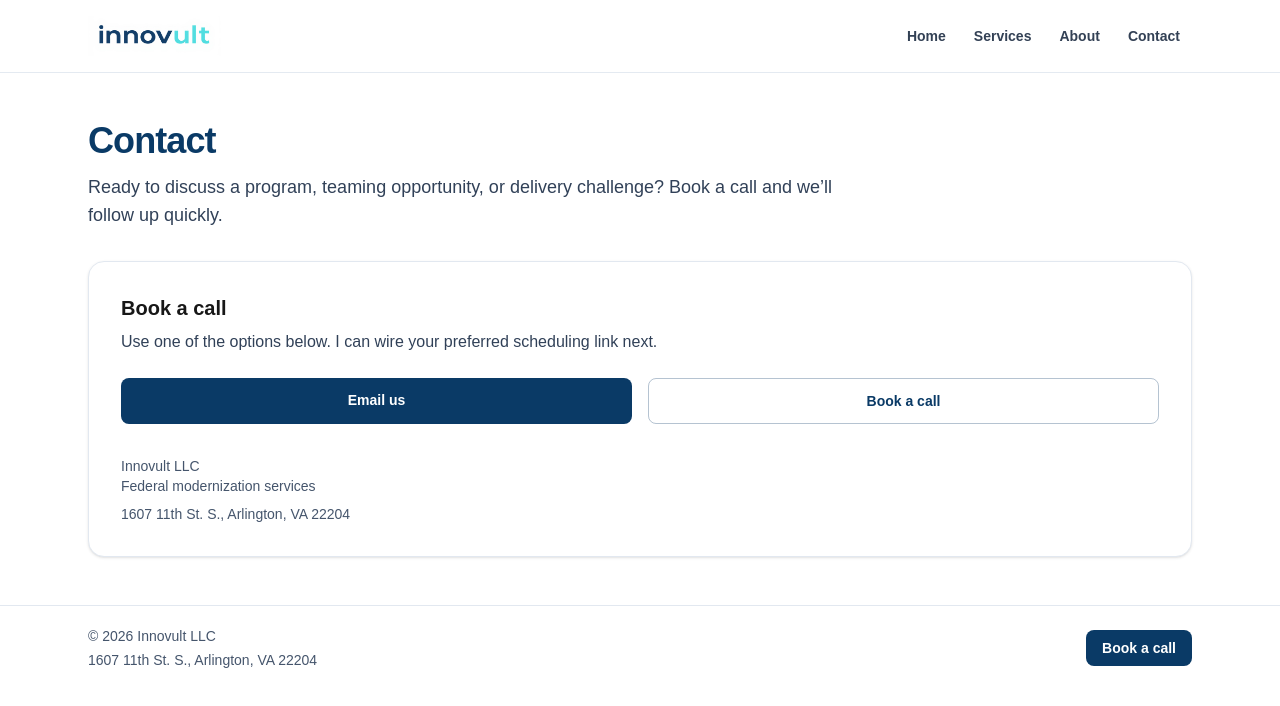
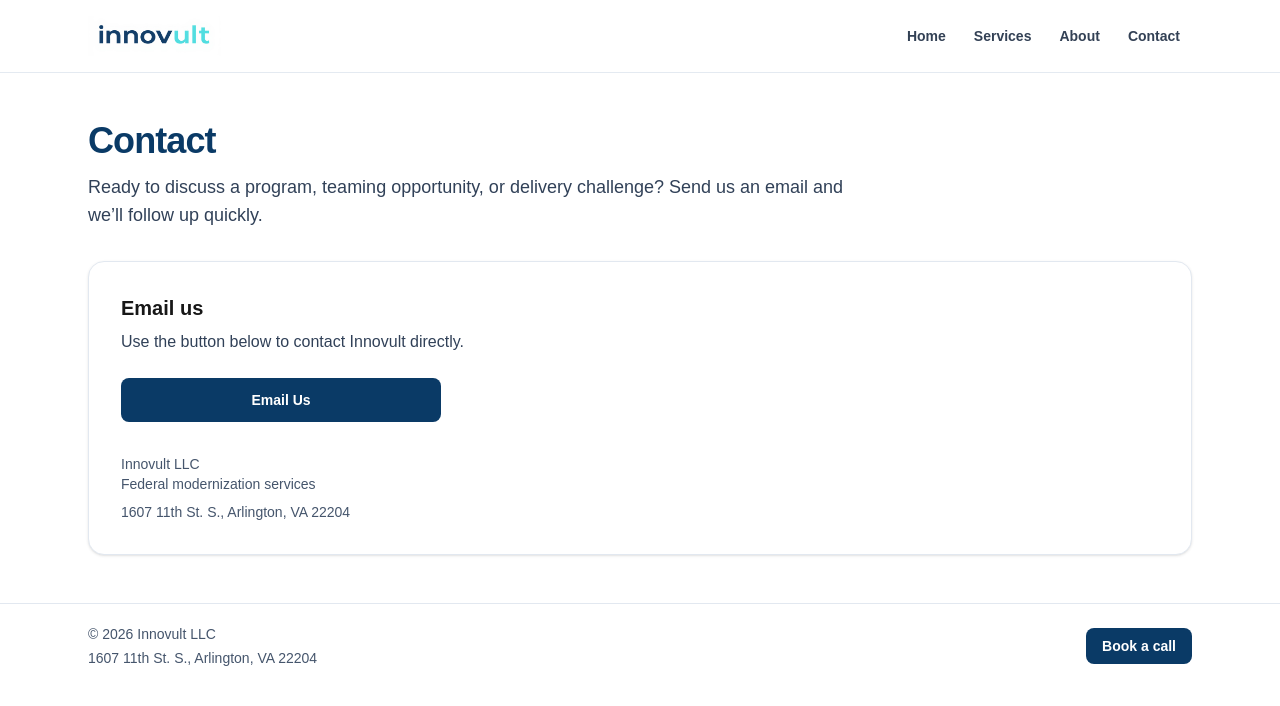
Before and after one commit to jtimbers3/innovult-site, a Next.js app in the folder innovult-site/: page /contact in a window 1280 px wide. Shown: the top 706 px of the page. Built offline with nearby package versions, Linux system fonts and the light colour scheme.

Commit message:
Simplify Contact page to Email Us only

```diff
--- a/innovult-site/src/app/contact/page.tsx
+++ b/innovult-site/src/app/contact/page.tsx
@@ -4,26 +4,20 @@ export default function ContactPage() {
       <section>
         <h1 className="text-4xl font-bold tracking-tight text-[#0A3A66]">Contact</h1>
         <p className="mt-3 max-w-3xl text-lg text-slate-700">
-          Ready to discuss a program, teaming opportunity, or delivery challenge? Book a call and we’ll follow up quickly.
+          Ready to discuss a program, teaming opportunity, or delivery challenge? Send us an email and we’ll follow up quickly.
         </p>
       </section>
 
       <section className="rounded-2xl border border-slate-200 bg-white p-8 shadow-sm">
-        <h2 className="text-xl font-semibold">Book a call</h2>
-        <p className="mt-2 text-slate-700">Use one of the options below. I can wire your preferred scheduling link next.</p>
+        <h2 className="text-xl font-semibold">Email us</h2>
+        <p className="mt-2 text-slate-700">Use the button below to contact Innovult directly.</p>
 
-        <div className="mt-6 grid gap-4 sm:grid-cols-2">
+        <div className="mt-6 max-w-xs">
           <a
-            href="mailto:jtimbers@innovult.com?subject=Book%20a%20call"
-            className="btn-primary px-5 py-3 text-center text-sm"
+            href="mailto:jtimbers@innovult.com?subject=Innovult%20Inquiry"
+            className="btn-primary block px-5 py-3 text-center text-sm"
           >
-            Email us
-          </a>
-          <a
-            href="#"
-            className="btn-outline px-5 py-3 text-center text-sm"
-          >
-            Book a call
+            Email Us
           </a>
         </div>
 
```
